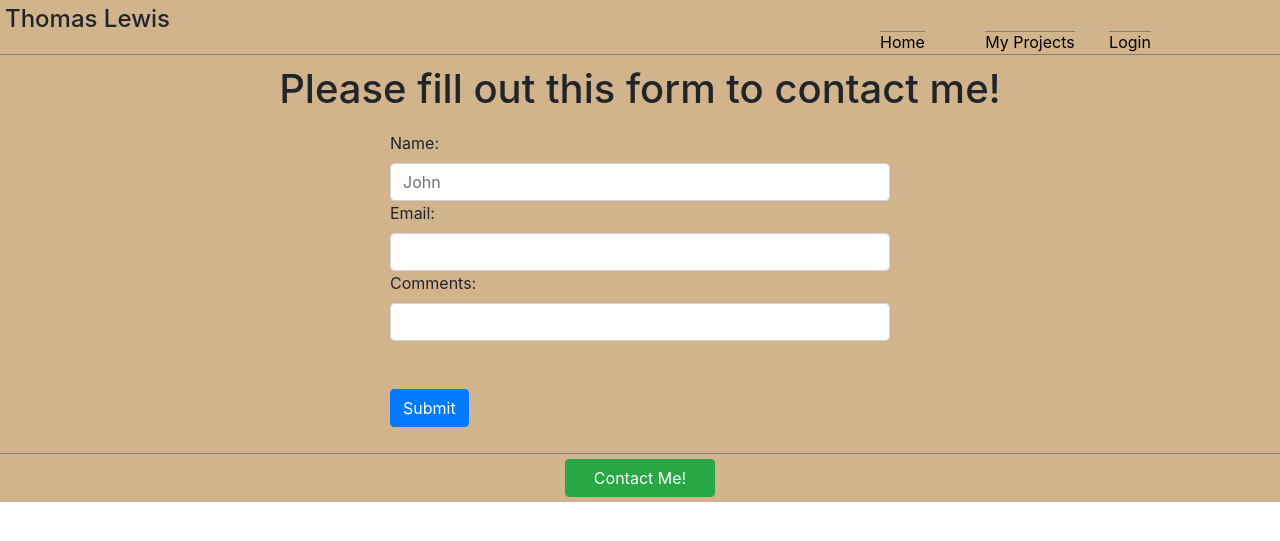
After one commit to tpl1029/Final-Project, a PHP site: page /FIT-Web-Course/contact.php in a window 1280 px wide. The commit adds this page. Shown: the top 541 px of the page. Run offline with PHP 8.4, Linux system fonts and the light colour scheme; some libraries are stand-ins or nearby versions.

Commit message:
captcha progress!

```diff
--- a/View/footer.php
+++ b/View/footer.php
@@ -1,6 +1,6 @@
 <div class="footer">
 
-                <a href="mailto:tpl1029@gmail.com" class="btn btn-success">Contact Me!</a>
+                <a href="./contact.php" class="btn btn-success">Contact Me!</a>
             </div>
     </div>
 
--- a/View/header.php
+++ b/View/header.php
@@ -30,6 +30,7 @@ if(isset($_POST['logoutClick']))
         <script src="https://ajax.googleapis.com/ajax/libs/jquery/3.5.1/jquery.min.js"></script>
         <script src="https://cdnjs.cloudflare.com/ajax/libs/popper.js/1.14.7/umd/popper.min.js" integrity="sha384-UO2eT0CpHqdSJQ6hJty5KVphtPhzWj9WO1clHTMGa3JDZwrnQq4sF86dIHNDz0W1" crossorigin="anonymous"></script>
         <script src="https://stackpath.bootstrapcdn.com/bootstrap/4.3.1/js/bootstrap.min.js" integrity="sha384-JjSmVgyd0p3pXB1rRibZUAYoIIy6OrQ6VrjIEaFf/nJGzIxFDsf4x0xIM+B07jRM" crossorigin="anonymous"></script>
+        <script src="https://www.google.com/recaptcha/api.js" async defer></script>
 
         <!-- Scripts -->
 
--- /dev/null
+++ b/contact.php
@@ -0,0 +1,35 @@
+<?php
+
+include './View/header.php';
+// include './Controller/contact_submit.php';
+
+?>
+<div class="form-grid">
+
+    <div class="form-message">
+        <h1>Please fill out this form to contact me!</h1>
+    </div>
+
+    <div class="form-content">
+        <form action="./Controller/contact_submit.php" method="post">
+
+            <label>Name:</label><br>
+            <input type="text" class="form-control" placeholder="John" name="name" id="name" >
+            <label>Email:</label><br>
+            <input type="text" class="form-control"  name="email" id="email">
+            <label>Comments:</label><br>
+            <input type="textarea" class="form-control" name="comments" id="comments">
+            <br>
+            <div class="g-recaptcha" data-sitekey="6Lc7GfcZAAAAAI0r5pEroYDjS_3YatQ2M8f8qZZA" id="captcha" style="display:visible"></div>
+            <br>
+            <input type="submit" class="btn btn-primary" value="Submit" name="submit" id="submit">
+            <p id="message"> </p>
+        </form>
+    </div>
+
+</div>
+
+    <?php
+    include './View/footer.php';
+
+?>
--- a/register.php
+++ b/register.php
@@ -36,7 +36,7 @@
                     <input type="submit" class="btn btn-primary" value="Submit" name="submit" id="submit">
                     <input type="reset" class="btn btn-default" value="Reset">
                 </div>
-                <p>Already have an account? <a href="login.php">Login here</a>.</p>
+                <p> Already have an account? <a href="login.php">Login here</a>.</p>
             </form>
         </div>
 
```
Also changed, not shown: Controller/contact_submit.php (added, +37 -0 lines).
